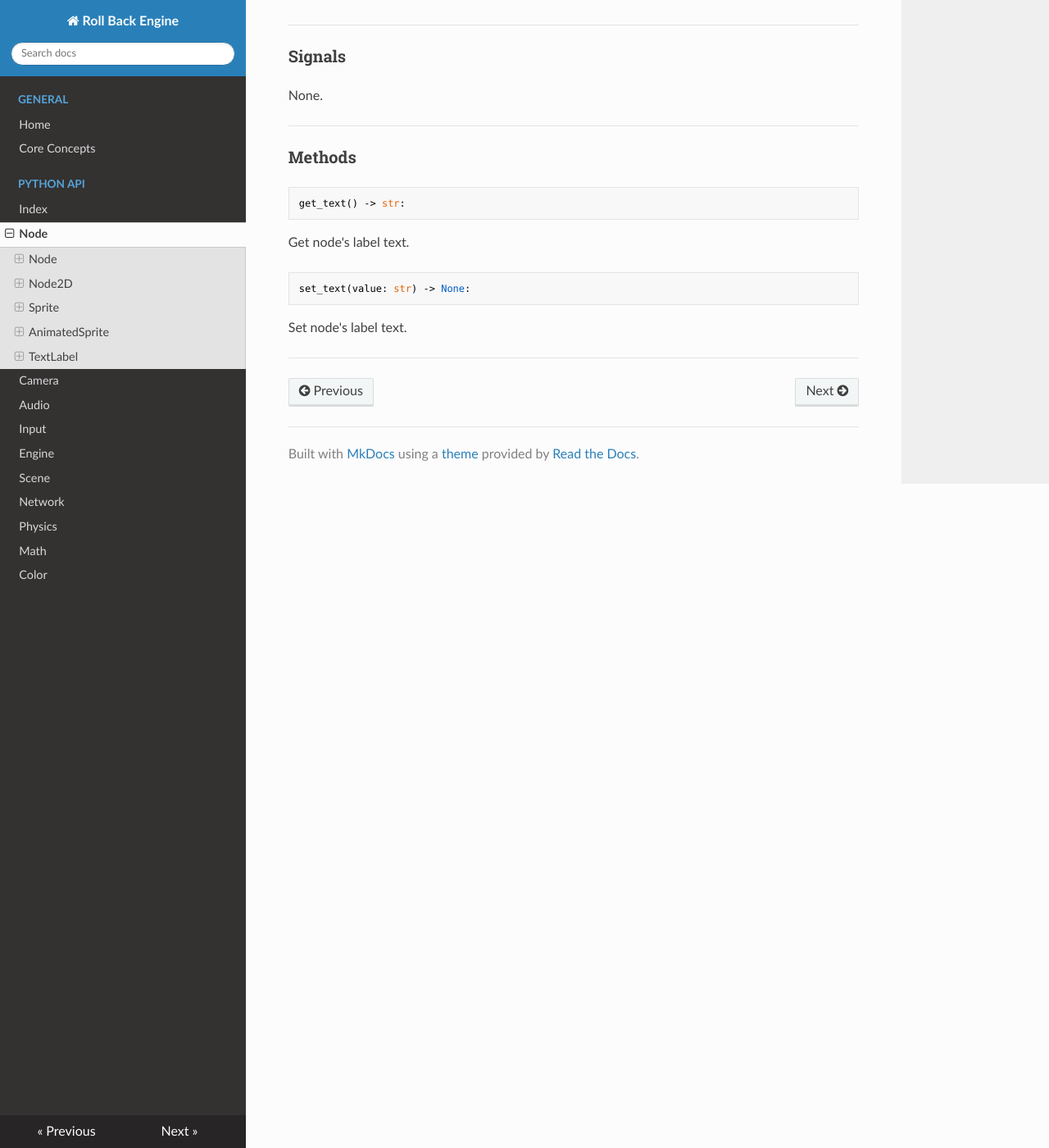
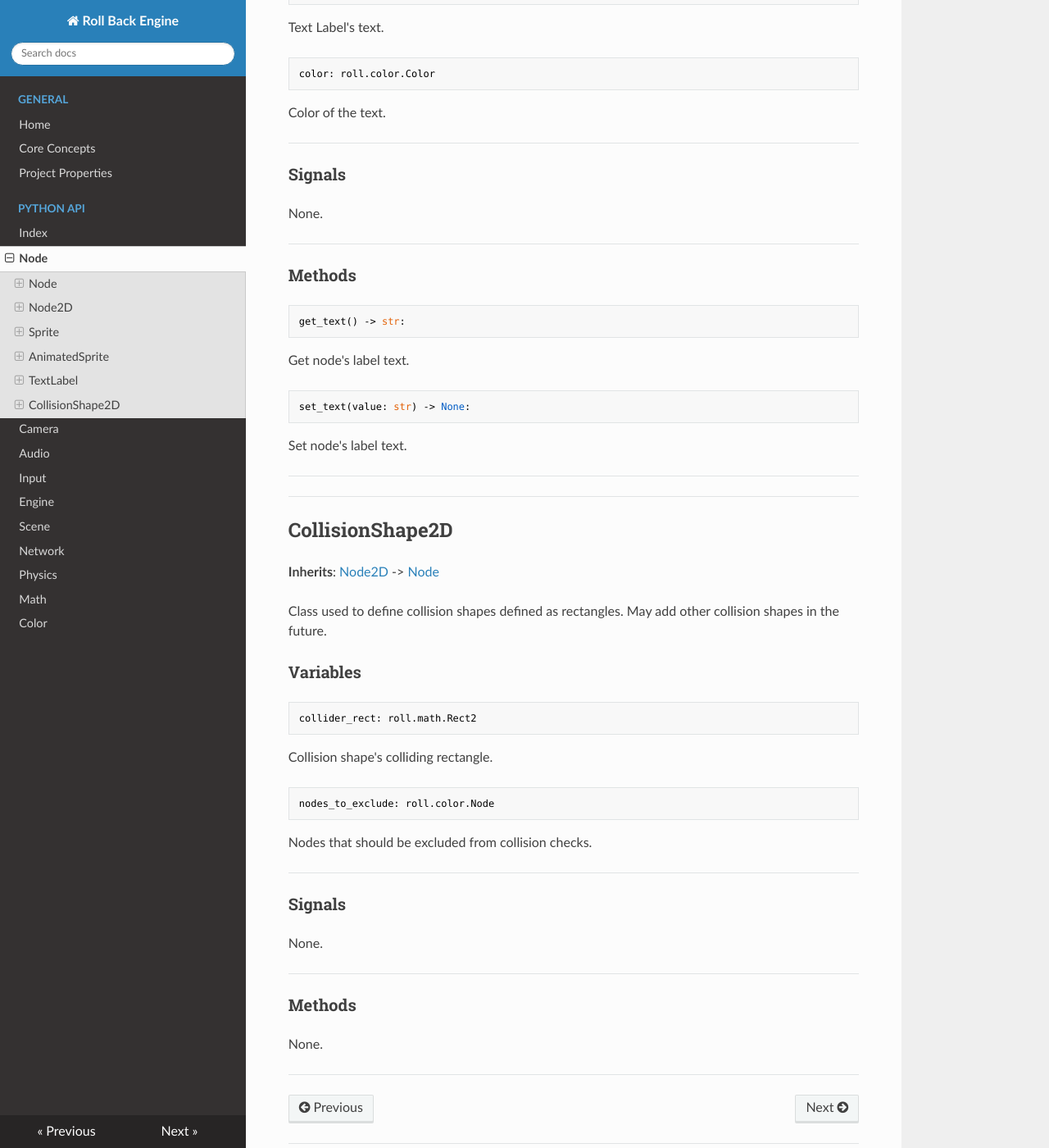
Before and after one commit to Chukobyte/seika-engine, an MkDocs documentation site: the page built from docs/python_api/node.md, in a window 1280 px wide and 1400 px high, scrolled down 4646 px. Shown: the whole window at 82% size. Built offline with MkDocs 1.6.1, drawn with Linux system fonts in a browser that asks for light colours; nearby versions of some CDN libraries; some of the changed text lies outside the part shown.

Commit message:
Adding collision_shape2D and project properties to docs.

````diff
--- a/docs/python_api/node.md
+++ b/docs/python_api/node.md
@@ -134,6 +134,8 @@ Add to node's current position.  For example, if this line of code is within the
 
 **Inherits**: [Node2D](#node2d) -> [Node](#node)
 
+Class used to render a sprite entity.
+
 ### Variables
 
 ```python
@@ -166,6 +168,8 @@ None.
 ## AnimatedSprite
 
 **Inherits**: [Node2D](#node2d) -> [Node](#node)
+
+Class used to render an animated sprite entity.
 
 ### Variables
 
@@ -225,6 +229,8 @@ Stops currently playing animation.
 
 **Inherits**: [Node2D](#node2d) -> [Node](#node)
 
+Class used to render font.
+
 ### Variables
 
 ```python
@@ -262,3 +268,39 @@ set_text(value: str) -> None:
 Set node's label text.
 
 ---
+
+---
+
+## CollisionShape2D
+
+**Inherits**: [Node2D](#node2d) -> [Node](#node)
+
+Class used to define collision shapes defined as rectangles.  May add other collision shapes in the future.
+
+### Variables
+
+```python
+collider_rect: roll.math.Rect2
+```
+
+Collision shape's colliding rectangle.
+
+```python
+nodes_to_exclude: roll.color.Node
+```
+
+Nodes that should be excluded from collision checks.
+
+---
+
+### Signals
+
+None.
+
+---
+
+### Methods
+
+None.
+
+---
--- a/mkdocs.yml
+++ b/mkdocs.yml
@@ -4,6 +4,7 @@ nav:
   - General:
     - Home: index.md
     - Core Concepts: general/core_concepts.md
+    - Project Properties: general/project_properties.md
   - Python API:
       - Index: python_api/index.md
       - Node: python_api/node.md
````
Also changed, not shown: docs/general/project_properties.md (added, +72 -0 lines).
